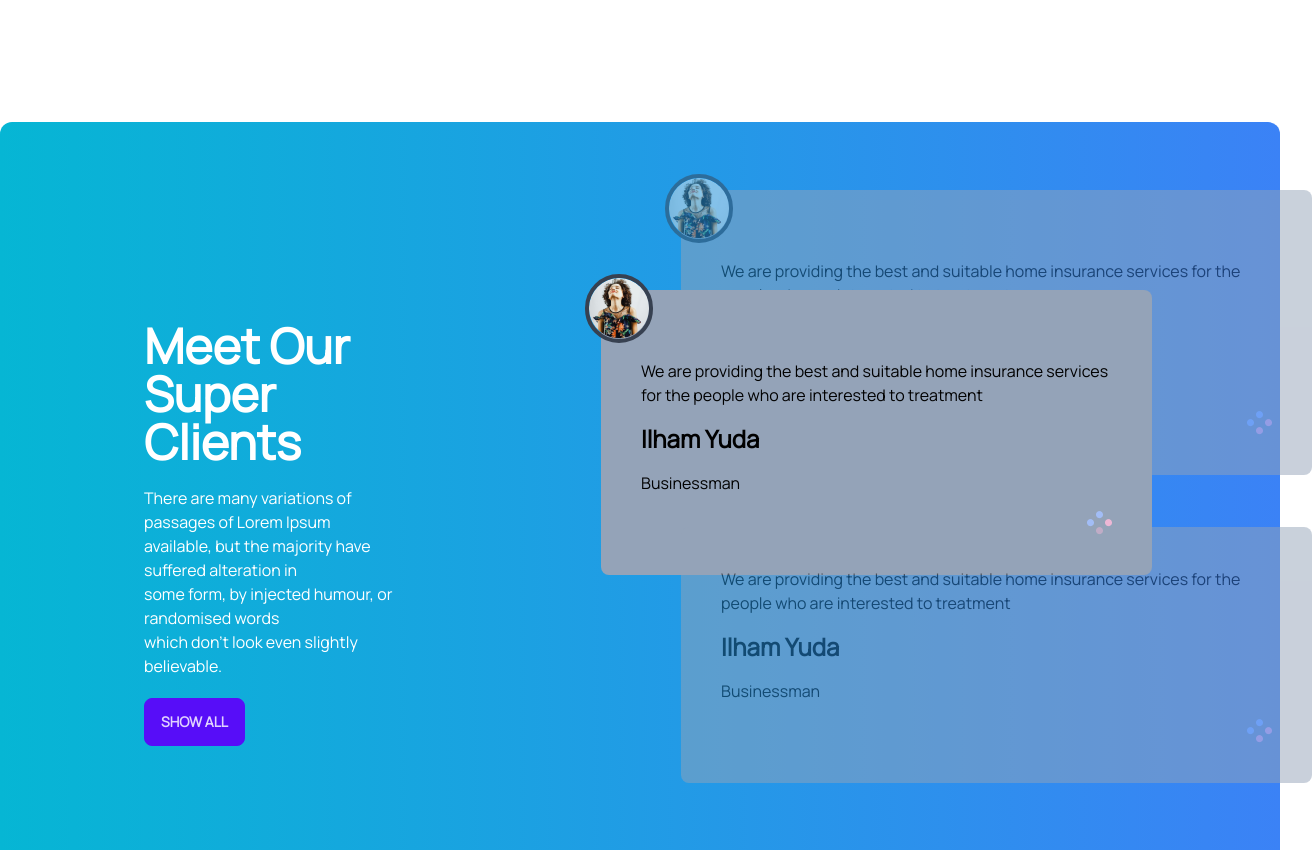
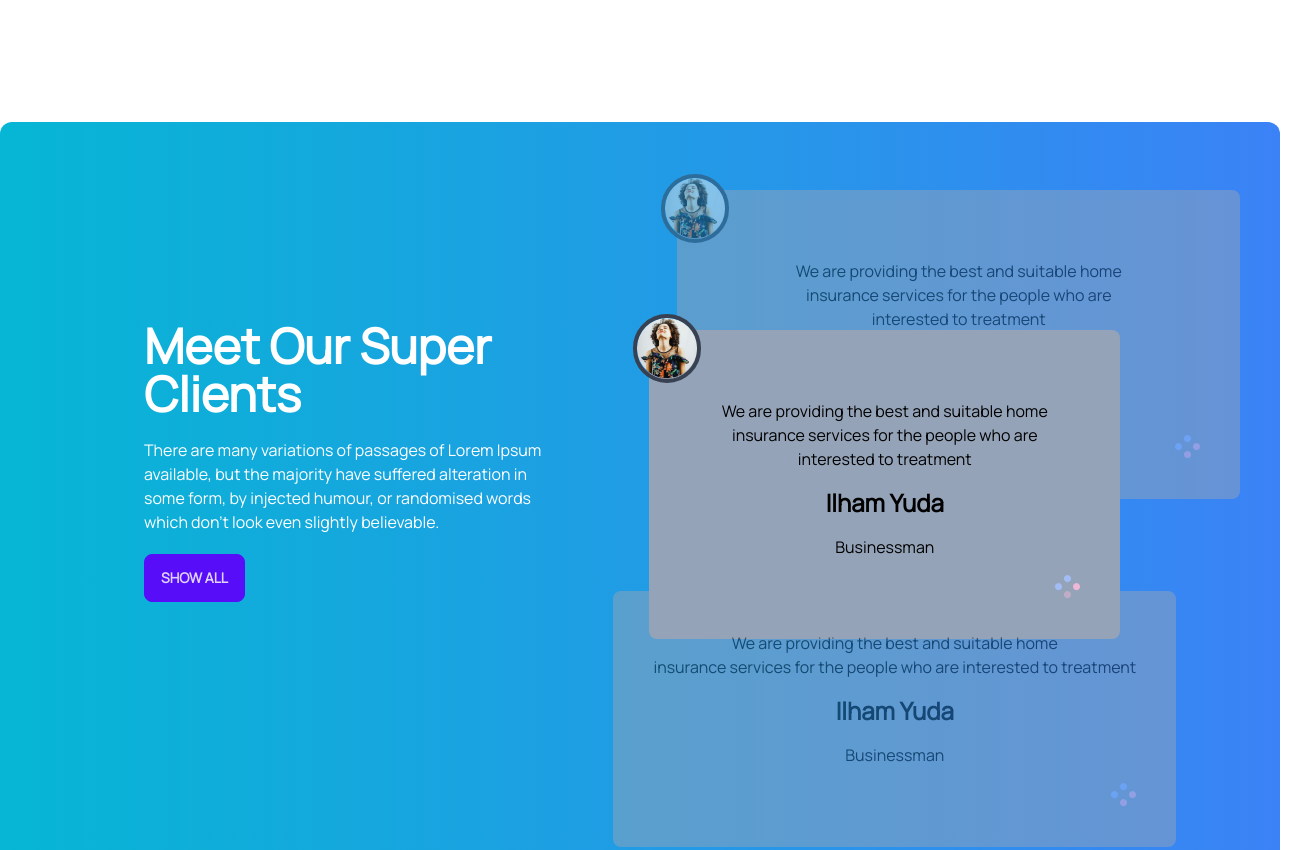
Before and after one commit to RownokEamin/coffee-shop-zone, a plain HTML site: page index.html in a window 1280 px wide. Shown: the part 1960-2810 px from the top of the page, 1312 px wide, since content can reach past the window. Drawn offline with nearby package versions, Linux system fonts and the light colour scheme.

Commit message:
5th time

```diff
--- a/index.html
+++ b/index.html
@@ -144,7 +144,7 @@
   </div>
 </section>
 
-<section class=" flex flex-col lg:flex-row md:flex-col sm:flex-col my-24 gap-20 p-12 md:px-15 py-20 rounded-xl bg-gradient-to-r from-cyan-500 to-blue-500 ">
+<section class=" flex flex-col lg:flex-row md:flex-col sm:flex-col my-24  p-12 md:px-15 py-20 rounded-xl bg-gradient-to-r from-cyan-500 to-blue-500 ">
  <div class="text-white space-y-5 mx-24 mt-10 p-15 ">
   <h2 class="text-5xl font-extrabold mt-20">Meet Our Super <br> Clients</h2>
   <p class="mt-2">
@@ -154,11 +154,11 @@
  </div>
 
              <!--1st review -->
-    <div class="relative space-y-10">
- <div class="p-10 rounded-lg opacity-50 relative left-20 bottom-3 bg-slate-400 text-black space-y-4">
+    <div class="relative space-y-20 text-center ">
+ <div class="p-10  rounded-lg opacity-50 relative left-10 bottom-3 bg-slate-400 text-black space-y-4">
   <img class="-mt-14 -mx-14 border-4 rounded-full border-gray-700 " src="images/client.png" alt="">
   <p>
-    We are providing the best and suitable home insurance services for the people who are interested to treatment
+    We are providing the best and suitable home <br> insurance services for the people who are <br> interested to treatment
    </p>
    <h2 class="font-bold text-2xl">Ilham Yuda</h2>
    <p class="font-medium">Businessman</p>
@@ -168,10 +168,10 @@
   </div>
   </div>
   <!-- 2nd review -->
- <div class="p-10 rounded-lg absolute top-12 lg:right-20 bg-slate-400 text-black space-y-4">
+ <div class="p-10 left-3  rounded-lg absolute top-12 lg:right-20  bg-slate-400 text-black space-y-4">
   <img class="-mt-14 -mx-14 border-4 rounded-full border-gray-700 " src="images/client.png" alt="">
   <p>
-    We are providing the best and suitable home insurance services for the people who are interested to treatment
+    We are providing the best and suitable home <br>insurance services for the people who are <br> interested to treatment
    </p>
    <h2 class="font-bold text-2xl">Ilham Yuda</h2>
    <p class="font-medium">Businessman</p>
@@ -181,9 +181,10 @@
   </div>
   </div>
   <!-- 3rd review -->
- <div class="p-10 rounded-lg relative opacity-50 -right-20 bg-slate-400 text-black space-y-4">
+ <div class="p-10 right-6 rounded-lg relative opacity-50 -right-20 bg-slate-400 text-black space-y-4">
+  <!-- <img class="-mt-14 -mx-14 border-4 rounded-full border-gray-700 " src="images/client.png" alt=""> -->
   <p>
-    We are providing the best and suitable home insurance services for the people who are interested to treatment
+    We are providing the best and suitable home <br> insurance services for the people who are interested to treatment
    </p>
    <h2 class="font-bold text-2xl">Ilham Yuda</h2>
    <p class="font-medium">Businessman</p>
```
